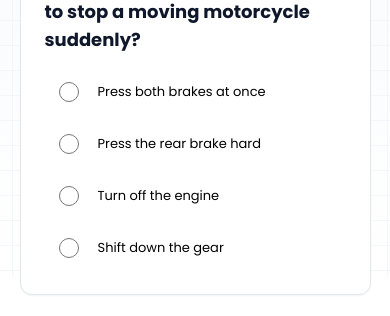
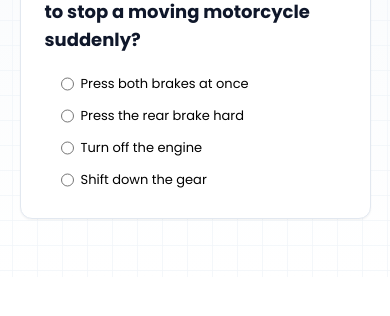
Before and after one commit to revengemiroz/likhit, a Next.js app: page / in a window 390 px wide. Shown: the part 567-883 px from the top of the page. After the commit the page ends 844 px from the top, so only its background shows below. Built offline with nearby package versions, Linux system fonts and the light colour scheme.

Commit message:
options align grid use

```diff
--- a/components/home/ListComponent.tsx
+++ b/components/home/ListComponent.tsx
@@ -70,7 +70,7 @@ const RadioButton: React.FC<RadioButtonProps> = ({
               id="normal"
               type="radio"
               disabled={isDisabled}
-              className={`transition-all  w-5 h-5 border-4 rounded-full ${getRadioStyles(
+              className={`transition-all  mr-4 w-5 h-5 border-4 rounded-full ${getRadioStyles(
                 variant
               )}`}
             />
@@ -81,18 +81,16 @@ const RadioButton: React.FC<RadioButtonProps> = ({
 
   return (
     <div
-      className={`grid grid-cols-[25px_auto] gap-4 items-center p-3 ${getVariantStyles(
+      className={`grid grid-cols-16  items-center  ${getVariantStyles(
         variant
-      )}`}
+      )}  p-4 py-1 sm:py-2 gap-5`}
       onClick={handleClick}
     >
-      <span className="flex  items-center m-auto justify-center">
-        {renderIcon(variant)}
-      </span>
+      {renderIcon(variant)}
       <span
         className={`${
           language === "english" ? "font-normal" : "font-medium"
-        }   text-[13px] sm:text-sm text-black`}
+        }   text-[13px] sm:text-sm text-black col-span-12 `}
       >
         {label}
       </span>
@@ -128,7 +126,7 @@ const List: React.FC<ListProps> = ({
   };
 
   return (
-    <div className="flex flex-col transition-all md:gap-2 gap-2">
+    <div className="flex flex-col transition-all  md:gap-2 gap-1">
       {options.map((option) => {
         let variant: Variant = "neutral";
 
--- a/tailwind.config.ts
+++ b/tailwind.config.ts
@@ -11,6 +11,9 @@ const config: Config = {
     extend: {
       gridTemplateColumns: {
         "16": "repeat(16, minmax(0, 1fr))",
+      },
+      gridColumn: {
+        "14": "span 14 / span 14",
       },
       colors: {
         background: "hsl(var(--background))",
```
